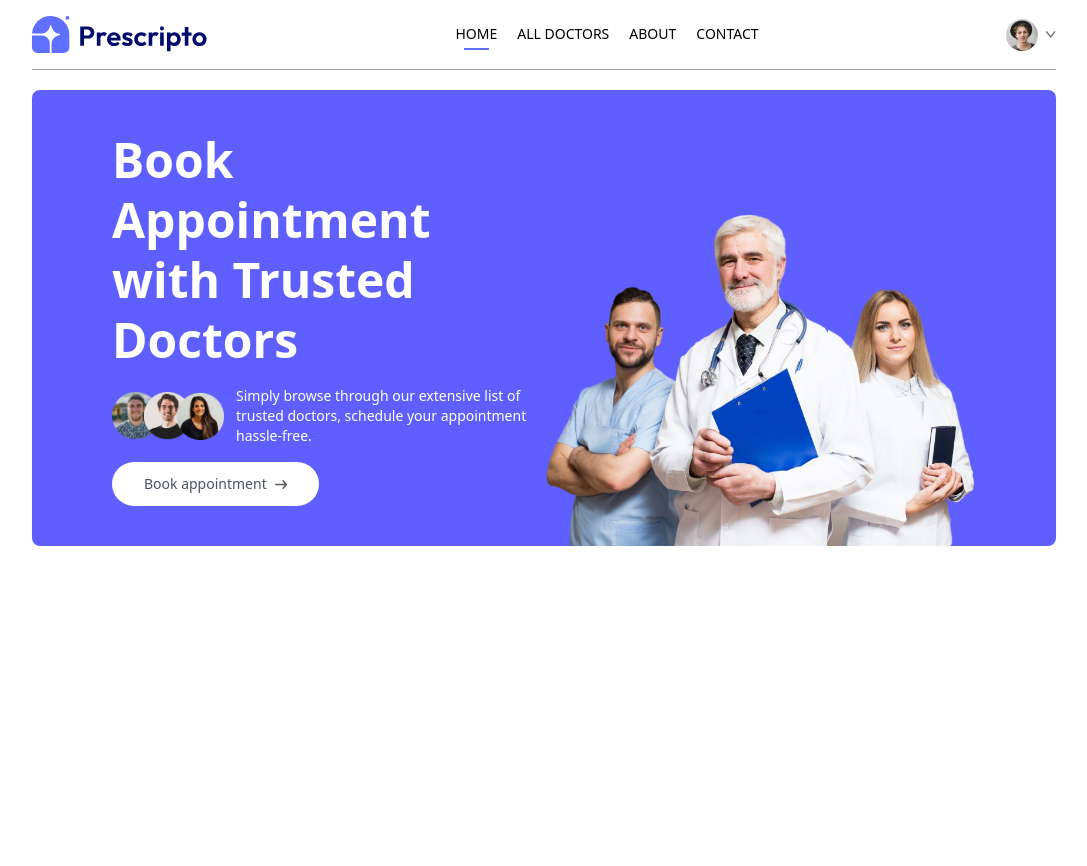
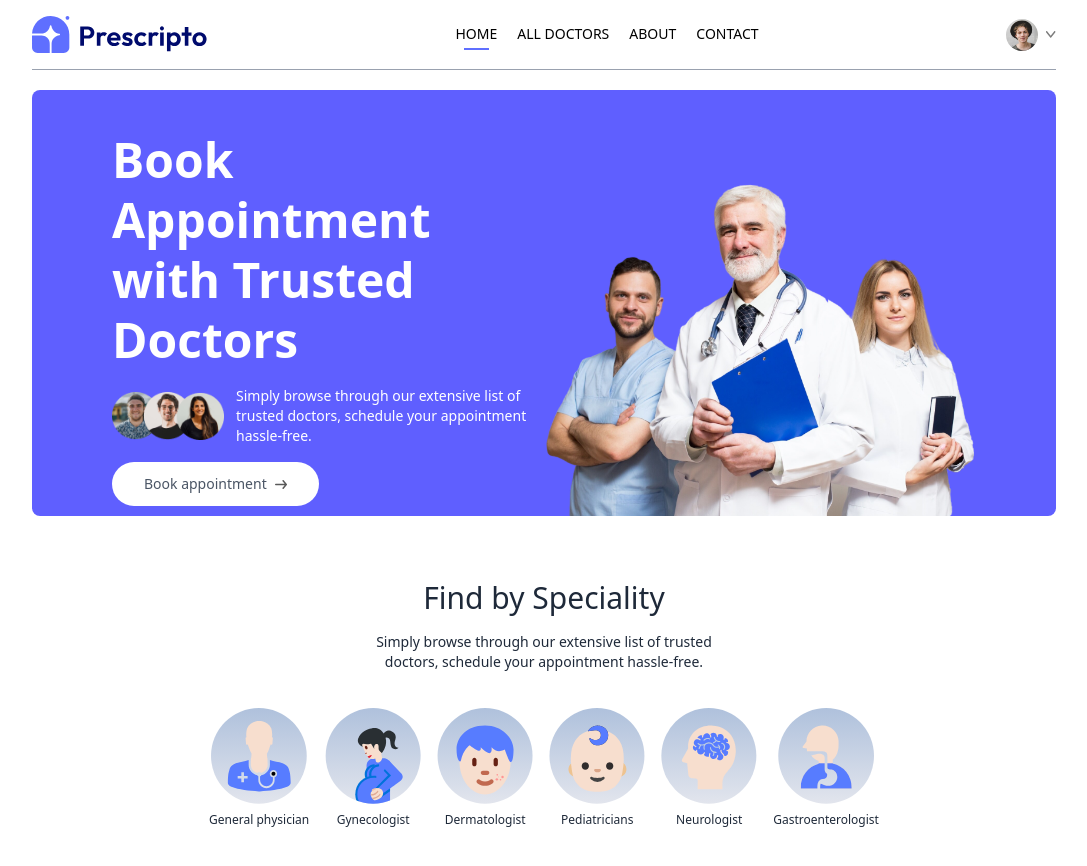
Before and after one commit to sheraz61/doctorAppointment, a React app in the folder frontend/: page / in a window 1280 px wide. Shown: the top 866 px of the page, without its empty margins (96-1183 px from the left). Before the commit the page ends 800 px from the top, so only its background shows below. Built offline with nearby package versions, Linux system fonts and the light colour scheme; the HTML template or start-up script is replaced by a standard one.

Commit message:
some css fixes in header section and also create speciality menu for home page...

```diff
--- a/frontend/src/components/Header.jsx
+++ b/frontend/src/components/Header.jsx
@@ -5,7 +5,7 @@
     return (
         <div className='flex flex-col md:flex-row flex-wrap bg-[#5f5FFF] rounded-lg px-6 md:px-10 lg:px-20'>
             {/* left side */}
-            <div className='md:w-1/2 flex flex-col items-start justify-center gap-4 py-10 m-auto md:py-10vw] md:mb-[-30]'>
+            <div className='md:w-1/2 flex flex-col items-start justify-center gap-4 py-10 m-auto md:py-10vw] md:mb-[-30px]'>
                 <p className='text-3xl md:text-4xl lg:text-5xl text-white font-semibold leading-tight md:leading-tight lg:leading-tight'>
                     Book Appointment <br /> with Trusted Doctors
                 </p>
--- /dev/null
+++ b/frontend/src/components/SpecialityMenu.jsx
@@ -0,0 +1,21 @@
+import React from 'react'
+import { specialityData } from '../assets/assets'
+import { Link } from 'react-router-dom'
+function SpecialityMenu() {
+    return (
+        <div id='#speciality' className='flex flex-col items-center gap-4 py-16 text-gray-800'>
+            <h1 className='text-3xl font-medium '>Find by Speciality</h1>
+            <p className='sm:w-1/3 text-center text-sm'>Simply browse through our extensive list of trusted doctors, schedule your appointment hassle-free. </p>
+            <div className='flex sm:justify-center gap-4 pt-5 w-full overflow-scroll'>
+                {specialityData.map((item, index) => (
+                    <Link onClick={()=>scrolllTo(0,0)} className='flex flex-col items-center cursor-pointer text-xs flex-shrink-0 hover:translate-y-[-10px] transition-all duration-500' key={index} to={`/doctors/${item.speciality}`}>
+                        <img className='w-16 sm:w-24 mb-2' src={item.image} alt="" />
+                        <p>{item.speciality}</p>
+                    </Link>
+                ))}
+            </div>
+        </div>
+    )
+}
+
+export default SpecialityMenu
--- a/frontend/src/index.css
+++ b/frontend/src/index.css
@@ -4,3 +4,7 @@
 .active hr{
     @apply block
 }
+
+::-webkit-scrollbar{
+    @apply hidden
+}
--- a/frontend/src/pages/Home.jsx
+++ b/frontend/src/pages/Home.jsx
@@ -1,10 +1,12 @@
 import React from 'react'
 import Header from '../components/Header'
+import SpecialityMenu from '../components/SpecialityMenu'
 
 function Home() {
   return (
     <div>
         <Header/>
+        <SpecialityMenu/>
     </div>
   )
 }
```
